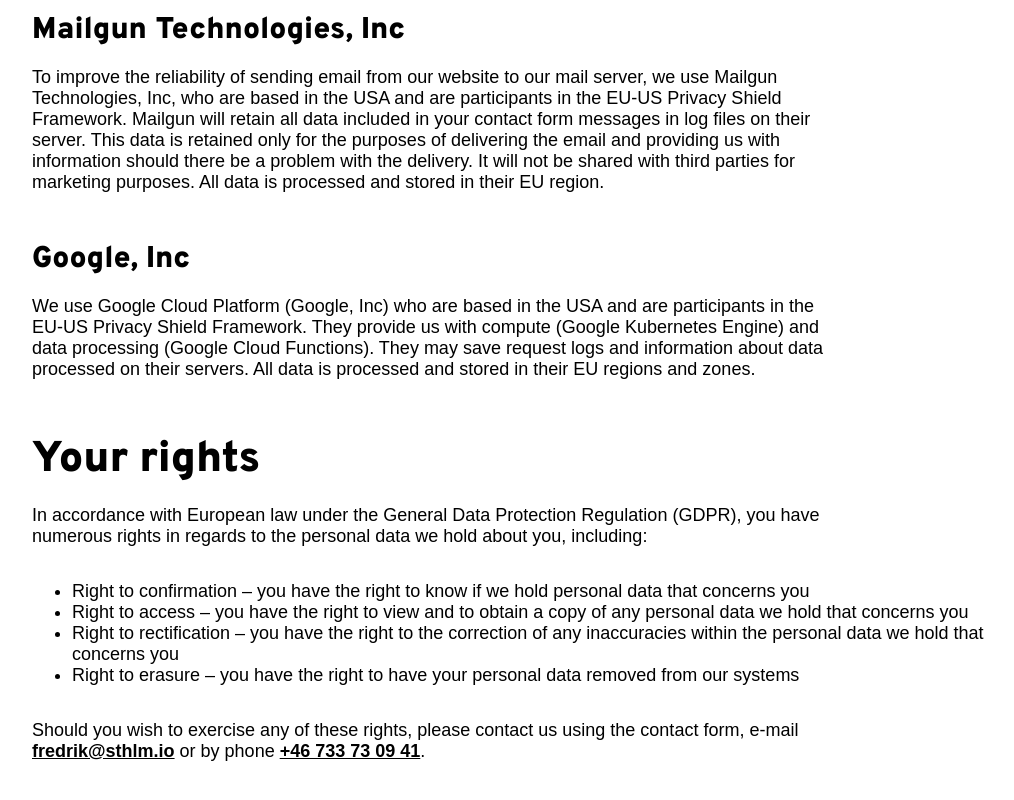
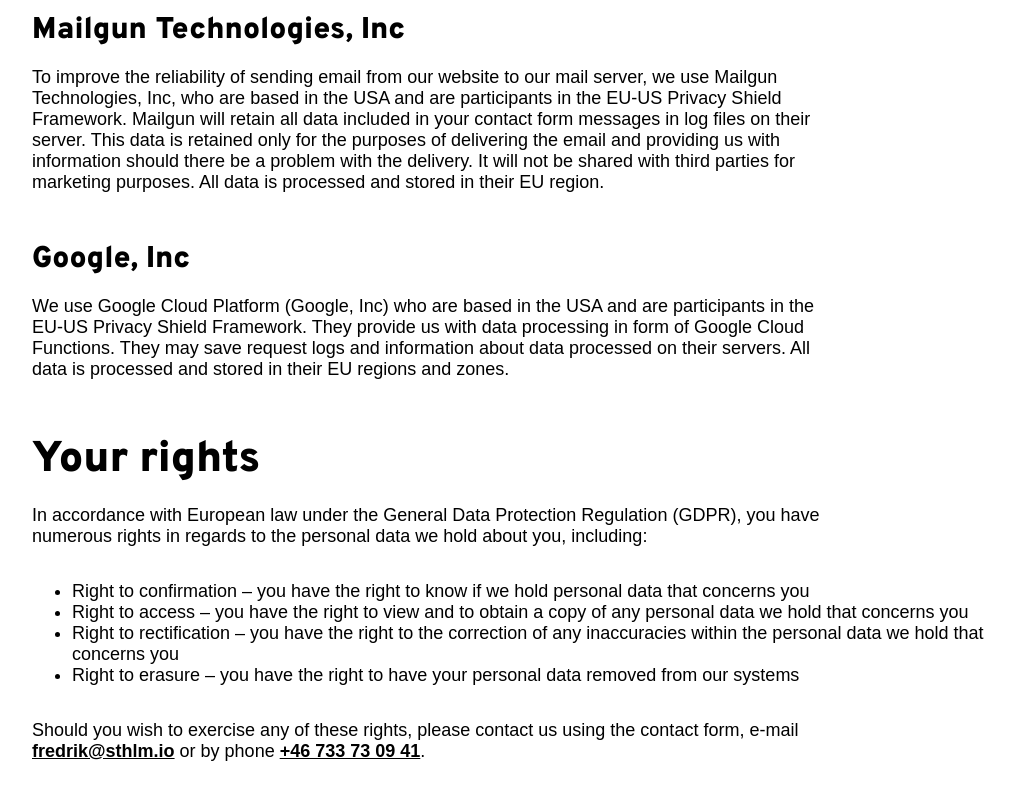
Before and after one commit to sthlmio/web, a Next.js app: page /terms in a window 1280 px wide. Shown: the part 905-1705 px from the top of the page, without its empty margins (96-1110 px from the left). Built offline with nearby package versions, Linux system fonts and the light colour scheme; a web font is replaced by a local one.

Commit message:
Small update to terms

```diff
--- a/pages/terms.js
+++ b/pages/terms.js
@@ -58,10 +58,10 @@ export default function Terms() {
           <p className="text">
             We use Google Cloud Platform (Google, Inc) who are based in the USA
             and are participants in the EU-US Privacy Shield Framework. They
-            provide us with compute (Google Kubernetes Engine) and data processing
-            (Google Cloud Functions). They may save request logs and information about
-            data processed on their servers. All data is processed and stored in
-            their EU regions and zones.
+            provide us with data processing in form of Google Cloud Functions.
+            They may save request logs and information about data processed on
+            their servers. All data is processed and stored in their EU regions
+            and zones.
           </p>
           <h2>Your rights</h2>
           <p className="text">
```
